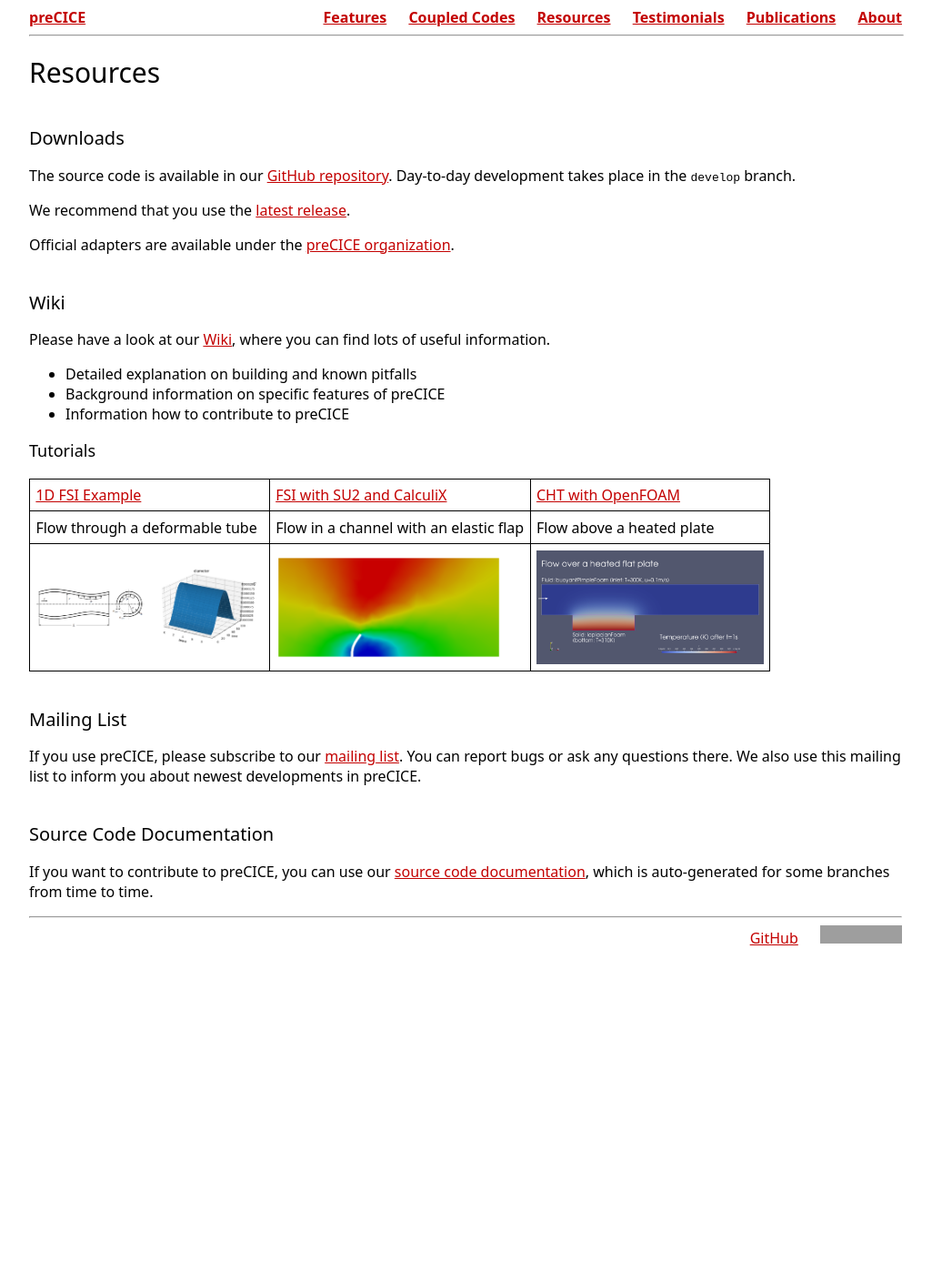
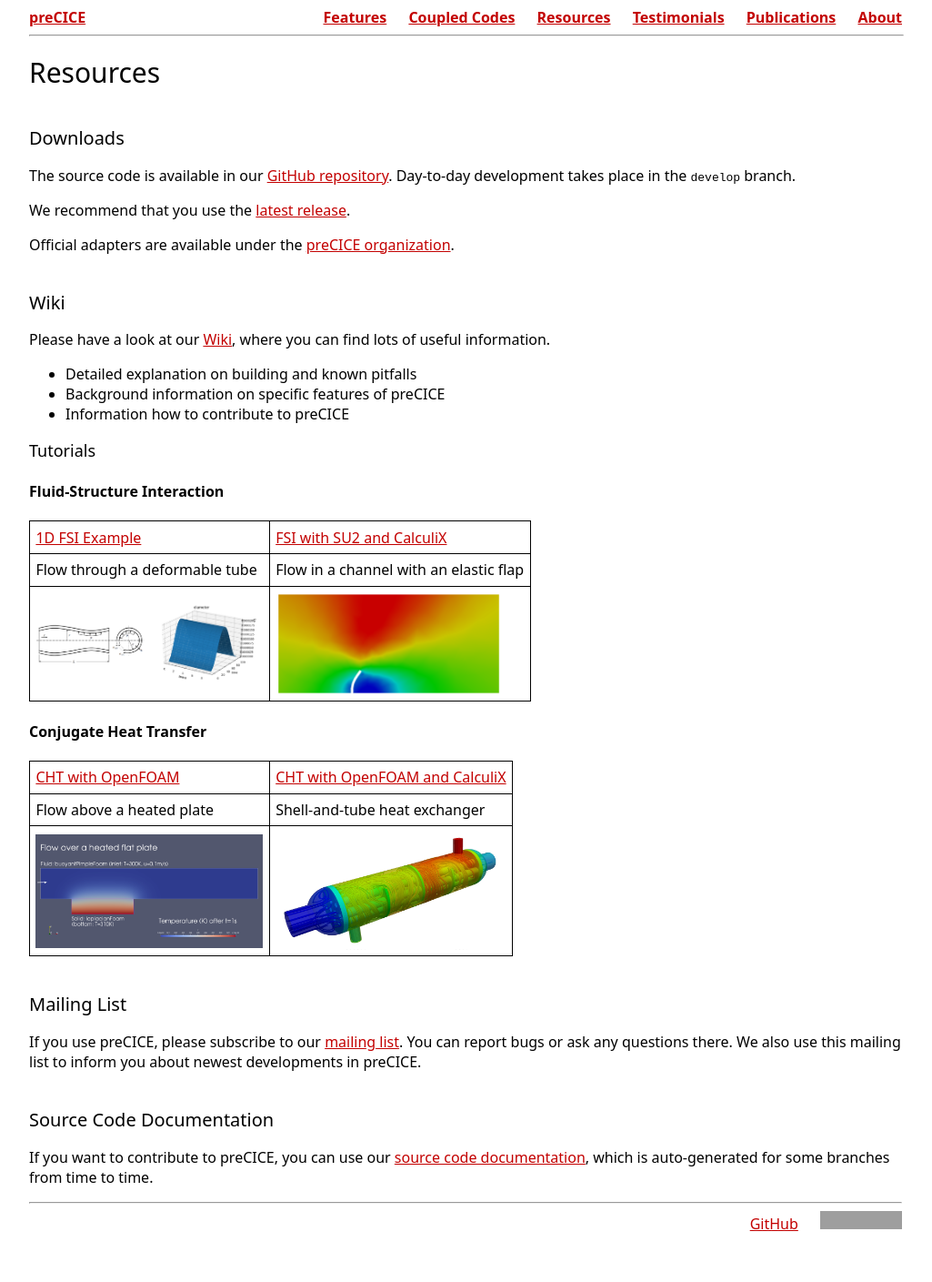
Before and after one commit to precice/precice.github.io_old, a Jekyll site: the page built from 04-resources.md, in a window 1280 px wide. Shown: the whole page at 91% size, without its empty margins (128-1153 px from the left). Built offline with Jekyll 4.4.1, drawn with Linux system fonts in a browser that asks for light colours; before the commit the page ends 1095 px from its top, so only the background shows below that; grey boxes are pictures that could not be loaded.

Commit message:
Add heat exchanger tutorial.

```diff
--- a/04-resources.md
+++ b/04-resources.md
@@ -21,13 +21,24 @@
 
 ### Tutorials
 
-[1D FSI Example][] | [FSI with SU2 and CalculiX][] | [CHT with OpenFOAM][]
-Flow through a deformable tube | Flow in a channel with an elastic flap | Flow above a heated plate
-<a href="https://github.com/precice/precice/wiki/1D-Example" title="Go to the tutorial"><img class="tutorial_image" src="../assets/tutorials/FSI_1D_example.png" alt="Case description and results"></a> | <a href="https://github.com/precice/precice/wiki/FSI-tutorial" title="Go to the tutorial"><img class="tutorial_image" src="../assets/tutorials/FSI_SU2_CalculiX_Flap.png" alt="Case description and results"></a> | <a href="https://github.com/precice/openfoam-adapter/wiki/Tutorial-for-CHT:-Flow-over-a-heated-plate" title="Go to the tutorial"><img class="tutorial_image" src="../assets/tutorials/CHT_OpenFOAM_OpenFOAM_Plate.png" alt="Case description and results"></a>
+#### Fluid-Structure Interaction
+
+[1D FSI Example][] | [FSI with SU2 and CalculiX][]
+Flow through a deformable tube | Flow in a channel with an elastic flap
+<a href="https://github.com/precice/precice/wiki/1D-Example" title="Go to the tutorial"><img class="tutorial_image" src="../assets/tutorials/FSI_1D_example.png" alt="Case description and results"></a> | <a href="https://github.com/precice/precice/wiki/FSI-tutorial" title="Go to the tutorial"><img class="tutorial_image" src="../assets/tutorials/FSI_SU2_CalculiX_Flap.png" alt="Case description and results"></a>
+
+#### Conjugate Heat Transfer
+
+[CHT with OpenFOAM][] | [CHT with OpenFOAM and CalculiX][]
+Flow above a heated plate | Shell-and-tube heat exchanger
+<a href="https://github.com/precice/openfoam-adapter/wiki/Tutorial-for-CHT:-Flow-over-a-heated-plate" title="Go to the tutorial"><img class="tutorial_image" src="../assets/tutorials/CHT_OpenFOAM_OpenFOAM_Plate.png" alt="Case description and results"></a>| <a href="https://github.com/precice/precice/wiki/Tutorial-for-CHT-with-OpenFOAM-and-CalculiX" title="Go to the tutorial"><img class="tutorial_image" src="../assets/tutorials/CHT_OpenFOAM_CalculiX_HeatExchanger.jpg" alt="Case description and results"></a>
+
 
 [1D FSI Example]: https://github.com/precice/precice/wiki/1D-Example
 [FSI with SU2 and CalculiX]: https://github.com/precice/precice/wiki/FSI-tutorial
 [CHT with OpenFOAM]: https://github.com/precice/openfoam-adapter/wiki/Tutorial-for-CHT:-Flow-over-a-heated-plate
+[CHT with OpenFOAM and CalculiX]: https://github.com/precice/precice/wiki/Tutorial-for-CHT-with-OpenFOAM-and-CalculiX
+
 
 ## Mailing List
 If you use preCICE, please subscribe to our [mailing list](https://mailman.informatik.uni-stuttgart.de/mailman/listinfo/precice). You can report bugs or ask any questions there. We also use this mailing list to inform you about newest developments in preCICE.
```
Also changed, not shown: assets/tutorials/CHT_OpenFOAM_CalculiX_HeatExchanger.jpg (added).
